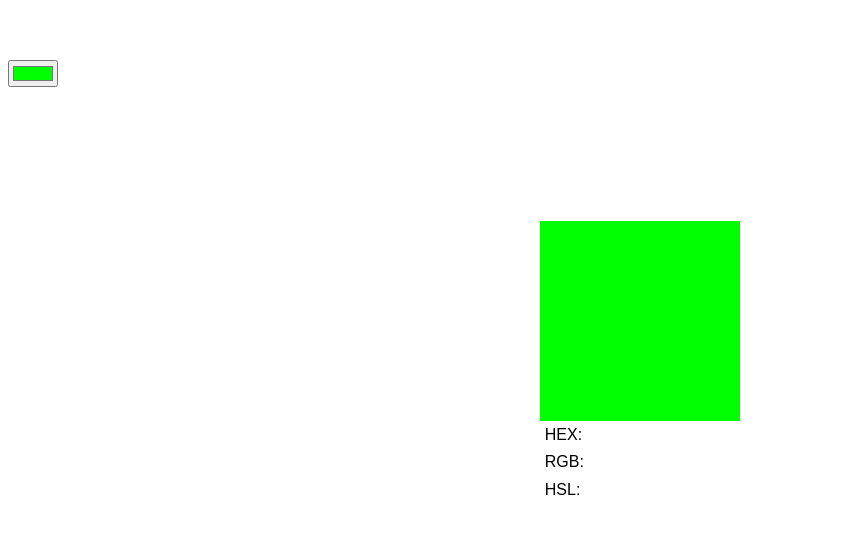
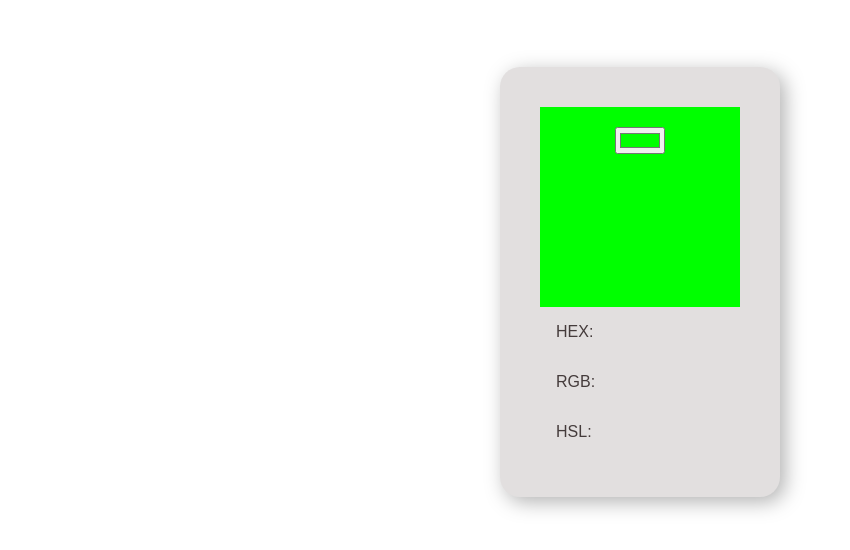
Before and after one commit to Klajdi44/colorConverter, a plain HTML site: page index.html in a window 1280 px wide. Shown: the part 126-676 px from the top of the page, without its empty margins (0-850 px from the left). Drawn offline with Linux system fonts and the light colour scheme.

Commit message:
added styling in css

```diff
--- a/index.html
+++ b/index.html
@@ -9,10 +9,10 @@
 </head>
 
 <body>
-    <input class="input" type="color" value="#00ff00">
 
     <div class="wrapper">
-        <div class="colorPalete">
+
+        <div class="colorPalete"><input class="input" type="color" value="#00ff00">
         </div>
         <span data-value='HEX'>HEX:</span>
         <span data-value='RGB'>RGB:</span>
--- a/style.css
+++ b/style.css
@@ -12,20 +12,31 @@ body {
 }
 
 .input {
-    align-self: flex-start;
     margin-bottom: 10em;
+
 }
 
 .wrapper {
     display: flex;
     flex-direction: column;
+    background: rgb(226, 223, 223);
+    padding: 2.5em;
+    border-radius: 20px;
+    filter: drop-shadow(5px 5px 10px rgba(0, 0, 0, 0.3));
+
 }
-span{
-    margin: .3em;
+
+span {
+    margin: 1em;
+    color: rgb(68, 59, 59);
 }
+
 .colorPalete {
     height: 200px;
     width: 200px;
     background: #00ff00;
+    display: flex;
+    align-items: center;
+    justify-content: center;
 
 }
```
